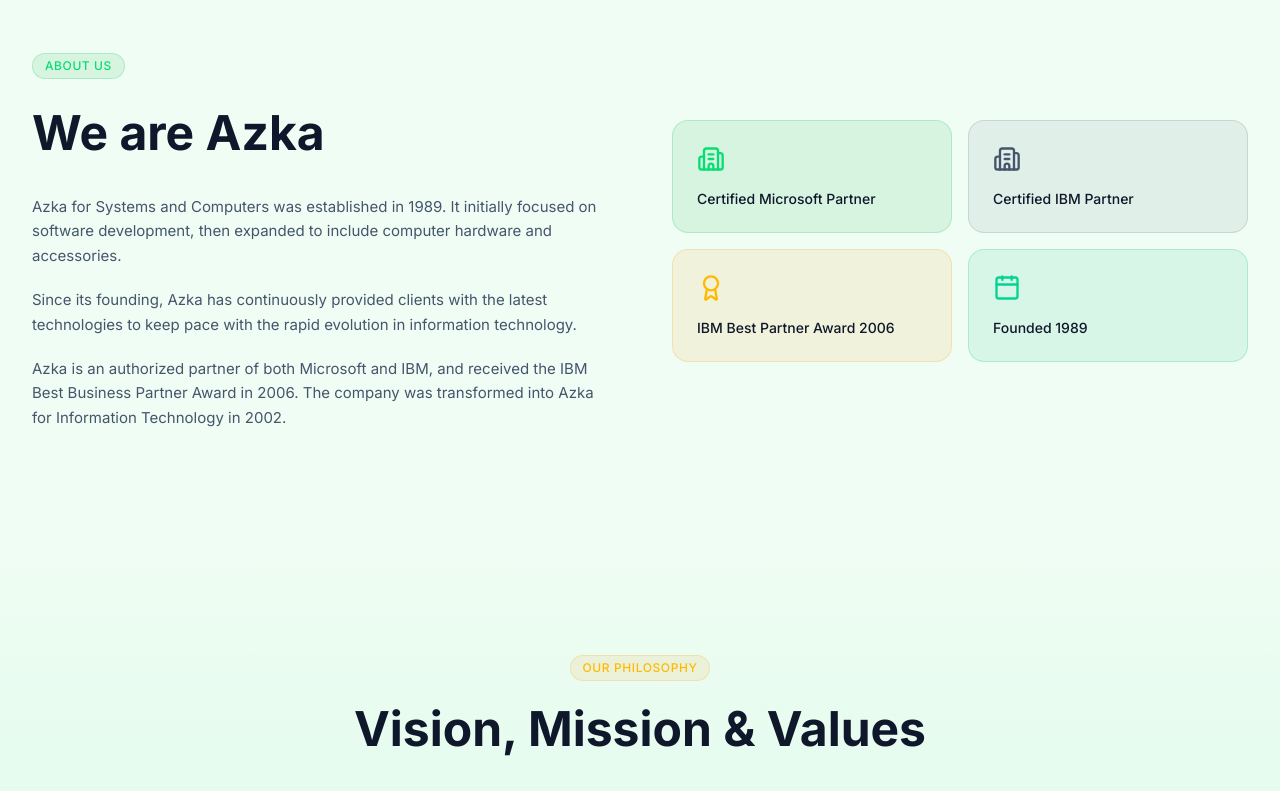
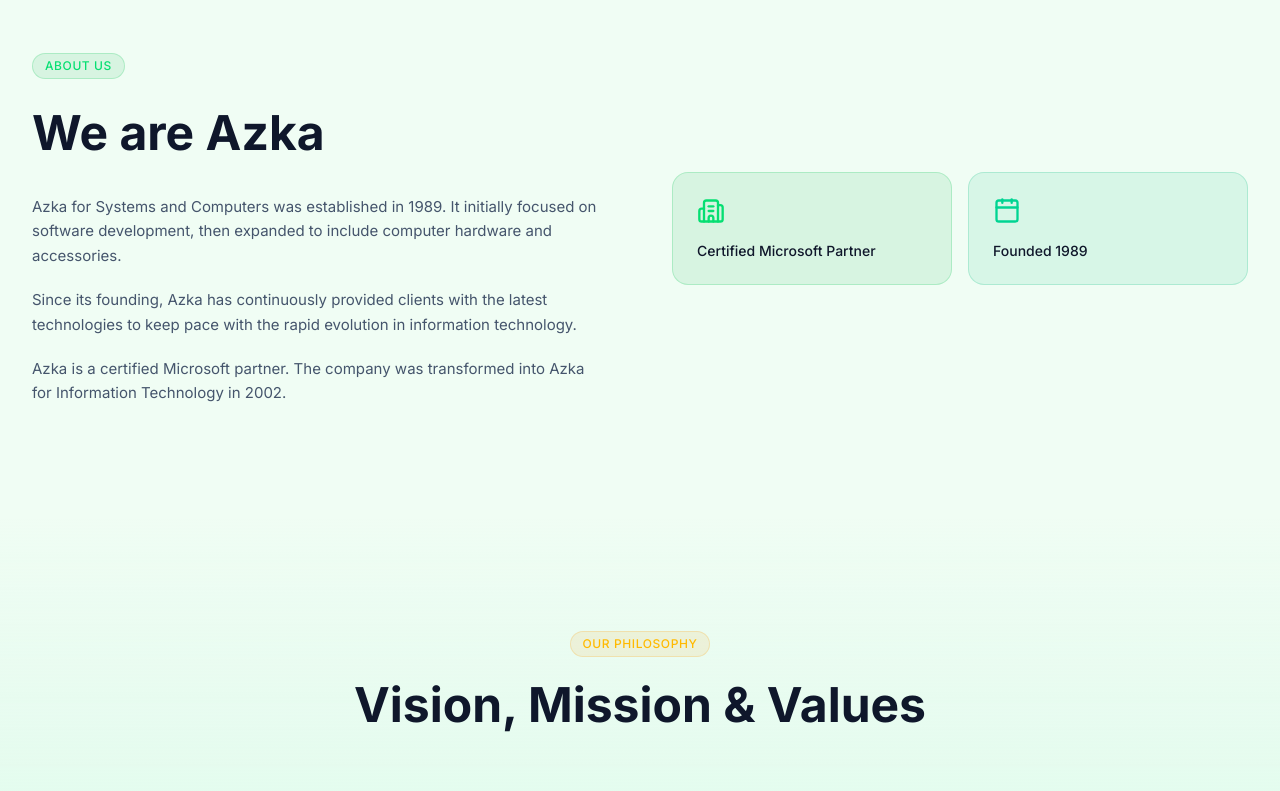
Before and after one commit to rasheed79/azka-website, a Next.js app: page /en in a window 1280 px wide. Shown: the part 860-1651 px from the top of the page. Built offline with nearby package versions, Linux system fonts and the light colour scheme; no server answers.

Commit message:
Refactor partner information in About section and update translations for Microsoft partnership

```diff
--- a/app/api/chat/route.ts
+++ b/app/api/chat/route.ts
@@ -9,7 +9,7 @@ const SYSTEM_PROMPT = `أنت المساعد الذكي الرسمي لشركة
 - الاسم: أزكى لتقنية المعلومات (Azka for Information Technology)
 - التأسيس: 1989م (1409هـ) — أكثر من 35 عاماً من الخبرة
 - المقر: جدة، المملكة العربية السعودية (ص.ب 1485، جدة 21431) — 4 مكاتب في المملكة
-- شريك معتمد لـ Microsoft وIBM، وفاز بجائزة IBM Best Business Partner 2006
+- شريك معتمد لـ Microsoft
 - أكثر من 77 مشروعاً منجزاً
 
 الأنظمة الـ 13 التي تقدمها أزكى:
--- a/components/sections/About.tsx
+++ b/components/sections/About.tsx
@@ -2,15 +2,13 @@
 
 import { useTranslations } from 'next-intl';
 import { AnimatedSection, StaggerContainer, StaggerItem } from '@/components/shared/AnimatedSection';
-import { Award, Building2, Calendar, CheckCircle2 } from 'lucide-react';
+import { Building2, Calendar } from 'lucide-react';
 
 export default function About() {
   const t = useTranslations('about');
 
   const badges = [
     { icon: Building2, label: t('partner_ms'), color: 'text-green-400', bg: 'bg-green-600/10 border-green-500/20' },
-    { icon: Building2, label: t('partner_ibm'), color: 'text-slate-600 dark:text-slate-300', bg: 'bg-slate-500/10 border-slate-500/20' },
-    { icon: Award, label: t('award'), color: 'text-amber-400', bg: 'bg-amber-500/10 border-amber-500/20' },
     { icon: Calendar, label: t('founded'), color: 'text-emerald-400', bg: 'bg-emerald-500/10 border-emerald-500/20' },
   ];
 
--- a/messages/ar.json
+++ b/messages/ar.json
@@ -10,7 +10,7 @@
     "theme_to_dark": "التبديل للوضع الداكن"
   },
   "hero": {
-    "badge": "شريك مايكروسوفت و IBM",
+    "badge": "شريك مايكروسوفت المعتمد",
     "title_1": "تخطيط وتصميم",
     "title_2": "وبناء وإدارة",
     "title_3": "الأنظمة الآلية",
@@ -24,10 +24,8 @@
     "title": "نحن أزكى",
     "body1": "تأسست أزكى للنظم والحاسبات سنة 1409هـ وكانت بداية عملها مقتصرة على إعداد البرامج، ثم أُضيف نشاط العمل في أجهزة الكمبيوتر ومستلزماته.",
     "body2": "منذ نشأت أزكى وإلى اليوم درجنا على تزويد عملائنا بأحدث التقنيات لمواكبة سرعة التطور في مجال الحاسب الآلي.",
-    "body3": "أزكى شريك مع كلٍّ من شركة مايكروسوفت وشركة IBM، وقد حصلت على جائزة أفضل شريك عمل من IBM في عام 2006م. وتم تحويلها إلى شركة باسم أزكى لتقنية المعلومات سنة 1423هـ.",
+    "body3": "أزكى شريكة معتمدة لشركة مايكروسوفت، وتم تحويلها إلى شركة باسم أزكى لتقنية المعلومات سنة 1423هـ.",
     "partner_ms": "شريك مايكروسوفت المعتمد",
-    "partner_ibm": "شريك IBM المعتمد",
-    "award": "جائزة أفضل شريك IBM 2006",
     "founded": "تأسست 1409هـ"
   },
   "vmv": {
@@ -184,7 +182,7 @@
     "intent_routes": [
       { "answer": "شكراً", "keywords": ["شكرا", "شكراً", "مشكور", "مشكورة", "تشكر", "العفو", "يعطيك العافية", "يعطيكم", "thanks", "thank you", "appreciate", "thx", "السلام عليكم", "مرحبا", "مرحباً", "هلا", "hello", "hi", "good morning"] },
       { "answer": "من أنت؟", "keywords": ["من انت", "من أنت", "مين انت", "وش انت", "شو انت", "ايش انت", "هذا مين", "who are you", "what are you", "chatbot", "مساعد ذكي", "بوت الموقع", "البوت", "المساعد الالي", "what is this bot"] },
-      { "answer": "عن أزكى؟", "keywords": ["من نحن", "عن أزكى", "عن ازكى", "عن الشركة", "تاريخ الشركة", "متى تأسست", "متى تأسستوا", "قصة الشركة", "من هو أزكى", "شريك مايكروسوفت", "شريك ibm", "ibm", "مايكروسوفت", "microsoft", "جائزة", "أفضل شريك", "تأسست", "1409", "1989", "1423", "2002", "سنوات الخبرة", "خبرتكم", "since when", "company history", "about azka", "who is azka"] },
+      { "answer": "عن أزكى؟", "keywords": ["من نحن", "عن أزكى", "عن ازكى", "عن الشركة", "تاريخ الشركة", "متى تأسست", "متى تأسستوا", "قصة الشركة", "من هو أزكى", "شريك مايكروسوفت", "مايكروسوفت", "microsoft", "تأسست", "1409", "1989", "1423", "2002", "سنوات الخبرة", "خبرتكم", "since when", "company history", "about azka", "who is azka"] },
       { "answer": "كيف أطلب عرض سعر؟", "keywords": ["عرض سعر", "عرض الاسعار", "عرض الأسعار", "تسعير", "سعر المشروع", "تكلفة", "ميزانية", "عرض فني", "عرض تجريبي", "ديمو", "demo", "quote", "pricing", "proposal", "rfq", "budget", "cost estimate", "طلب عرض", "سومة", "كم يكلف"] },
       { "answer": "كيف أتواصل معكم؟", "keywords": ["تواصل", "اتصال", "هاتف", "جوال", "رقمكم", "رقم الاتصال", "ايميل", "الايميل", "البريد", "بريد", "connect", "6500223", "6500171", "فاكس", "fax", "email", "phone", "call", "contact", "reach", "كلمونا", "كلموني", "ردوا", "واتساب", "whatsapp", "استفسار", "رسالة", "نموذج", "نموذج التواصل", "صندوق بريد", "ص.ب", "support"] },
       { "answer": "ما أوقات العمل؟", "keywords": ["دوام", "ساعات", "اوقات", "أوقات", "اوقات العمل", "أوقات العمل", "وقت الدوام", "متى تفتحون", "متى تغلقون", "مغلق", "الجمعة", "جمعه", "السبت", "ساترداي", "الأحد", "الاحد", "الخميس", "weekend", "working hours", "office hours", "schedule", "open", "closed", "8 صباح", "5 مساء", "17:00", "08:00"] },
@@ -192,7 +190,7 @@
       { "answer": "هل تدعمون الجهات الحكومية؟", "keywords": ["حكومي", "حكومية", "وزارة", "وزارات", "جهة حكومية", "جهات حكومية", "منافسات", "قطاع عام", "حكومة", "government", "ministry", "public sector", "semi government", "شركة وطنية", "وطنية", "أهلية", "اهلية"] },
       { "answer": "من هم عملاؤكم؟", "keywords": ["عملاء", "عميل", "عملاؤكم", "مراجع", "مشاريعكم", "مشاريع", "مشروع", "77", "نجاح", "تجارب", "خبرات", "clients", "customers", "references", "portfolio", "case studies", "who are your clients"] },
       { "answer": "ما الأنظمة التي تقدمونها؟", "keywords": ["أنظمة", "الانظمة", "الأنظمة", "نظام", "أنظمة آلية", "برنامج", "برامج", "النظام المالي", "نظام مالي", "برنامج مالي", "برنامج مالية", "مالية", "مالي", "محاسبة", "محاسبي", "محاسبة عامة", "تمويل", "ذمم", "ميزانية", "نظام الميزانية", "موازنة", "موازنات", "تخطيط ميزانية", "erp", "موارد بشرية", "الموارد البشرية", "شؤون الموظفين", "شؤون موظفين", "توظيف", "رواتب", "كشف راتب", "كادر", "حضور وانصراف", "حضور الانصراف", "الحضور والانصراف", "دوام", "ورديات", "بصمة", "بصمات", "انصراف", "مستودع", "مستودعات", "مخزون", "المخزون", "مخازن", "إدارة المخازن", "أرشفة", "الأرشفة", "أرشفة إلكترونية", "وثائق", "مستندات", "رقمنة", "edm", "مشتريات", "مناقصات", "عقود", "توريد", "اتصالات إدارية", "مراسلات", "خطابات", "معاملات إدارية", "خدمات ذاتية", "الخدمة الذاتية", "بوابة الموظف", "بوابة موظف", "بصمة حيوية", "التعرف على الوجه", "بصمة الإصبع", "تصاريح الدخول", "تصريح دخول", "صلاحيات الدخول", "دخول وخروج", "تطبيق جوال", "تطبيق موبايل", "تطبيقات", "ايفون", "أيفون", "اندرويد", "أندرويد", "ios", "android", "الربط والتكامل", "تكامل", "ربط الأنظمة", "ربط الانظمة", "api", "ويب سيرفس", "web service", "financial system", "accounting", "finance", "payroll", "inventory", "warehouse", "archiving", "procurement", "tender", "biometric", "access control", "self service", "integration", "middleware", "human resources", "attendance", "systems", "software"] },
-      { "answer": "ما هي خدمات أزكى؟", "keywords": ["خدمات", "خدماتكم", "ماذا تقدمون", "شو تسوون", "شغلكم", "شنو تسوون", "حلول تقنية", "حلول it", "it services", "information technology", "digital", "تحول رقمي", "تقنية معلومات", "تقنيات", "حاسب", "حاسب آلي", "حاسوب", "برمجة", "تطوير", "أنظمة آلية", "أزكى", "ازكى", "ما عملكم", "وش تسوون", "microsoft", "ibm", "شريك", "what do you do", "what services"] }
+      { "answer": "ما هي خدمات أزكى؟", "keywords": ["خدمات", "خدماتكم", "ماذا تقدمون", "شو تسوون", "شغلكم", "شنو تسوون", "حلول تقنية", "حلول it", "it services", "information technology", "digital", "تحول رقمي", "تقنية معلومات", "تقنيات", "حاسب", "حاسب آلي", "حاسوب", "برمجة", "تطوير", "أنظمة آلية", "أزكى", "ازكى", "ما عملكم", "وش تسوون", "microsoft", "شريك", "what do you do", "what services"] }
     ],
     "answers": {
       "ما هي خدمات أزكى؟": "تقدم أزكى خدمات شاملة في تقنية المعلومات تشمل:\n• تخطيط وتصميم وبناء الأنظمة الآلية\n• أنظمة الموارد البشرية والحضور\n• الحلول المالية ونظام الميزانية والأرشفة الإلكترونية\n• المشتريات والاتصالات الإدارية\n• تطبيقات الجوال والربط بين الأنظمة",
@@ -205,7 +203,7 @@
       "من هم عملاؤكم؟": "نخدم طيفاً واسعاً من العملاء في المملكة العربية السعودية يشمل:\n🏛️ جهات حكومية متعددة\n🏢 شركات وطنية كبرى\n🏭 مؤسسات القطاع الخاص\n\nلدينا أكثر من 77 مشروعاً منجزاً بنجاح.",
       "من أنت؟": "أنا مساعد أزكى على الموقع — أجيب عن خدماتنا وأوقات العمل والتواصل بصورة عامة.\nلعرض سعر أو استشارة دقيقة، يسعد فريق أزكى التواصل معك مباشرةً:\n📞 +966 (12) 6500223\n📧 connect@azka.com",
       "شكراً": "العفو! نسعد بخدمتك.\nلمزيد من التفاصيل يمكنك استخدام قسم التواصل في الصفحة أو مراسلتنا على connect@azka.com",
-      "عن أزكى؟": "أزكى لتقنية المعلومات — شركة سعودية متخصصة في تخطيط وتصميم وبناء وإدارة الأنظمة الآلية وحلول تقنية المعلومات.\nنسعد بشراكتنا مع Microsoft وIBM، وحصلنا على جوائز تميز من IBM.\nلمزيد من التفاصيل: قسم «من نحن» و«رؤيتنا ومهمتنا» في الصفحة، أو تواصل معنا مباشرةً:\n📞 +966 (12) 6500223\n📧 connect@azka.com"
+      "عن أزكى؟": "أزكى لتقنية المعلومات — شركة سعودية متخصصة في تخطيط وتصميم وبناء وإدارة الأنظمة الآلية وحلول تقنية المعلومات.\nنسعد بشراكتنا المعتمدة مع Microsoft.\nلمزيد من التفاصيل: قسم «من نحن» و«رؤيتنا ومهمتنا» في الصفحة، أو تواصل معنا مباشرةً:\n📞 +966 (12) 6500223\n📧 connect@azka.com"
     },
     "fallback": "شكراً لسؤالك! للحصول على إجابة أدق، يرجى التواصل مع فريقنا مباشرةً:\n📧 connect@azka.com\n📞 +966 (12) 6500223"
   },
--- a/messages/en.json
+++ b/messages/en.json
@@ -10,7 +10,7 @@
     "theme_to_dark": "Switch to dark mode"
   },
   "hero": {
-    "badge": "Microsoft & IBM Partner",
+    "badge": "Certified Microsoft Partner",
     "title_1": "Plan, Design,",
     "title_2": "Build & Manage",
     "title_3": "Automated Systems",
@@ -24,10 +24,8 @@
     "title": "We are Azka",
     "body1": "Azka for Systems and Computers was established in 1989. It initially focused on software development, then expanded to include computer hardware and accessories.",
     "body2": "Since its founding, Azka has continuously provided clients with the latest technologies to keep pace with the rapid evolution in information technology.",
-    "body3": "Azka is an authorized partner of both Microsoft and IBM, and received the IBM Best Business Partner Award in 2006. The company was transformed into Azka for Information Technology in 2002.",
+    "body3": "Azka is a certified Microsoft partner. The company was transformed into Azka for Information Technology in 2002.",
     "partner_ms": "Certified Microsoft Partner",
-    "partner_ibm": "Certified IBM Partner",
-    "award": "IBM Best Partner Award 2006",
     "founded": "Founded 1989"
   },
   "vmv": {
@@ -184,7 +182,7 @@
     "intent_routes": [
       { "answer": "Thanks!", "keywords": ["thanks", "thank you", "appreciate", "thx", "شكرا", "شكراً", "merci", "السلام عليكم", "مرحبا", "hello", "hi", "good morning", "good day"] },
       { "answer": "Who are you?", "keywords": ["who are you", "what are you", "chatbot", "assistant name", "bot on site", "this bot", "what is this", "من انت", "من أنت", "مساعد ذكي"] },
-      { "answer": "About Azka?", "keywords": ["about azka", "about you", "who is azka", "company history", "founded", "since when", "microsoft partner", "ibm", "microsoft", "award", "best partner", "1989", "2002", "2006", "من نحن", "عن أزكى", "عن الشركة", "تاريخ"] },
+      { "answer": "About Azka?", "keywords": ["about azka", "about you", "who is azka", "company history", "founded", "since when", "microsoft partner", "microsoft", "1989", "2002", "من نحن", "عن أزكى", "عن الشركة", "تاريخ"] },
       { "answer": "How to request a quote?", "keywords": ["quote", "pricing", "proposal", "cost", "price", "budget", "rfq", "estimate", "demo", "free demo", "عرض سعر", "تسعير", "عرض تجريبي", "ديمو", "how much"] },
       { "answer": "How to contact you?", "keywords": ["contact", "phone", "email", "call", "reach", "fax", "number", "support", "help line", "connect", "6500223", "6500171", "connect@azka.com", "message", "form", "inquiry", "تواصل", "هاتف", "ايميل", "استفسار", "نموذج", "واتساب", "whatsapp", "p.o", "po box"] },
       { "answer": "What are your working hours?", "keywords": ["working hours", "office hours", "opening hours", "closed", "friday", "saturday", "sunday", "thursday", "weekend", "schedule", "when open", "when close", "8 am", "5 pm", "17:00", "08:00", "دوام", "اوقات العمل", "أوقات العمل", "مغلق"] },
@@ -205,7 +203,7 @@
       "Who are your clients?": "We serve a wide range of clients across Saudi Arabia:\n🏛️ Multiple government entities\n🏢 Major national companies\n🏭 Private sector organizations\n\nWe have successfully completed over 77 projects.",
       "Who are you?": "I'm Azka's website assistant. I answer common questions about our services, hours, and contact options.\nFor quotes or detailed consulting, our team is available at:\n📞 +966 (12) 6500223\n📧 connect@azka.com",
       "Thanks!": "You're welcome! For anything else, use the contact section on this page or email connect@azka.com",
-      "About Azka?": "Azka for Information Technology is a Saudi company focused on planning, designing, building, and managing automated systems and IT solutions.\nWe are proud partners of Microsoft and IBM, with industry recognition including IBM partner awards.\nLearn more in the About and Vision & Mission sections on this page, or reach us directly:\n📞 +966 (12) 6500223\n📧 connect@azka.com"
+      "About Azka?": "Azka for Information Technology is a Saudi company focused on planning, designing, building, and managing automated systems and IT solutions.\nWe are proud certified partners of Microsoft.\nLearn more in the About and Vision & Mission sections on this page, or reach us directly:\n📞 +966 (12) 6500223\n📧 connect@azka.com"
     },
     "fallback": "Thank you for your question! For a more accurate answer, please contact our team directly:\n📧 connect@azka.com\n📞 +966 (12) 6500223"
   },
```
